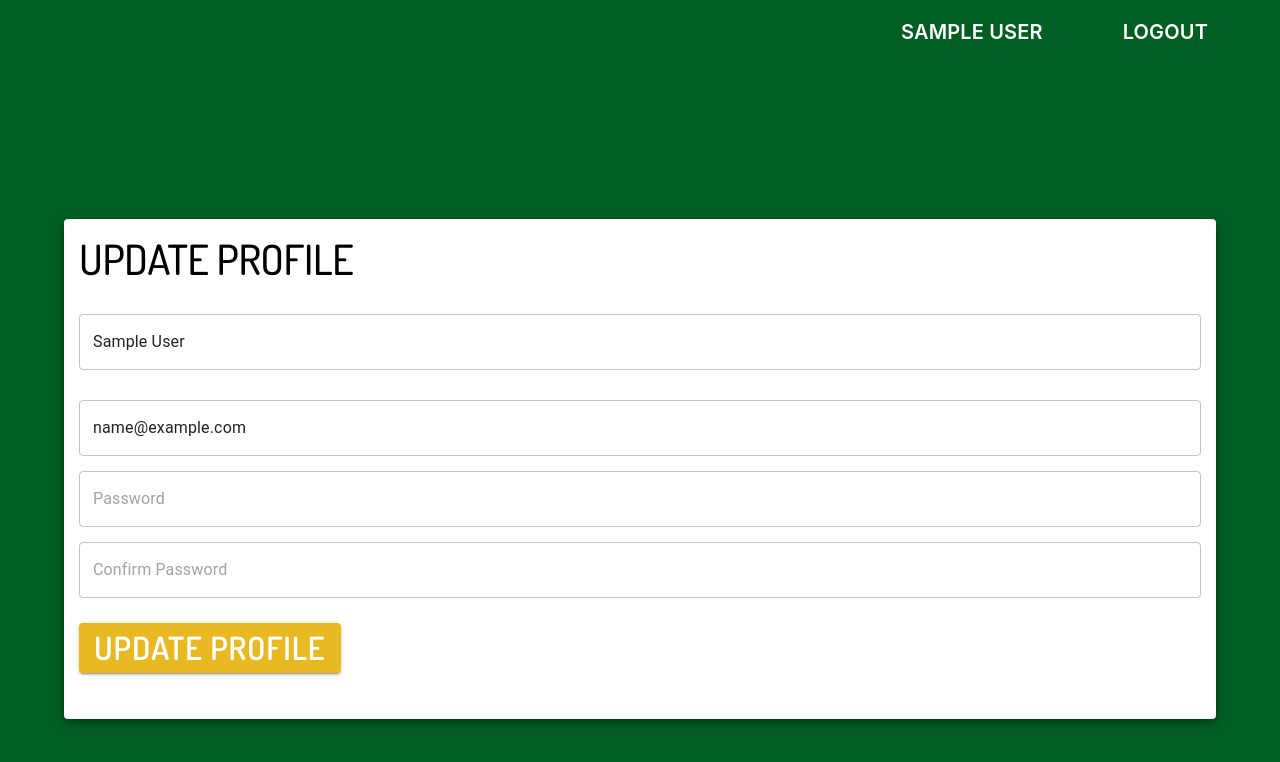
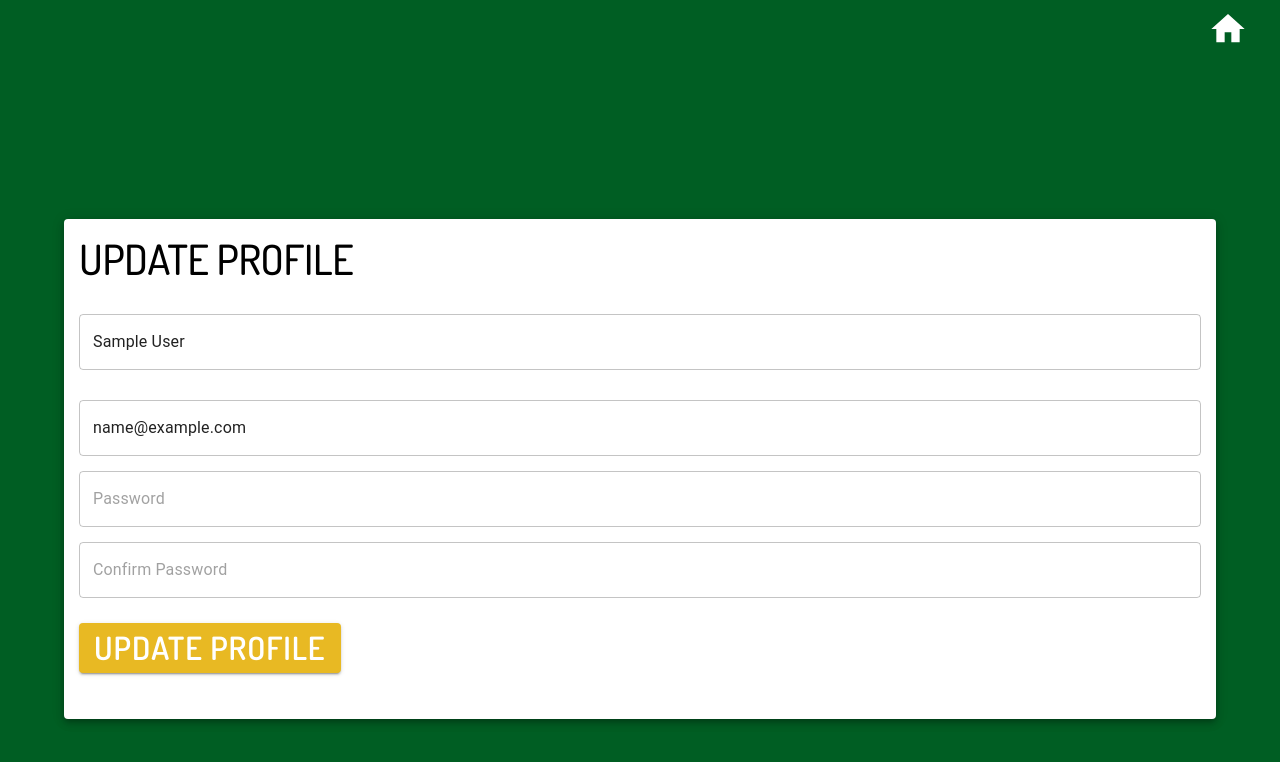
Before and after one commit to tylerpgen/golf-scores, a React (Vite) app in the folder client/: page /profile in a window 1280 px wide. Shown: the top 762 px of the page. Built offline with nearby package versions, Linux system fonts and the light colour scheme; sample sign-in values are in the browser's storage.

Commit message:
changed navbar in profile page to home button

```diff
--- a/client/src/pages/ProfilePage.jsx
+++ b/client/src/pages/ProfilePage.jsx
@@ -4,9 +4,9 @@ import { toast } from "react-toastify";
 import { useTheme } from "@emotion/react";
 import { Box, Button, Container, FormControl, Paper, TextField, Typography } from "@mui/material";
 import MoonLoader from "react-spinners/MoonLoader";
-import Navbar from "../components/Navbar";
 import { setCredentials } from "../features/authReducer";
 import { useUpdateUserMutation } from "../features/usersApiSlice";
+import HomeButton from "../components/HomeButton";
 
 const ProfilePage = () => {
   const [formData, setFormData] = useState({
@@ -66,7 +66,7 @@ const ProfilePage = () => {
   const theme = useTheme();
   return (
     <>
-      <Navbar />
+      <HomeButton />
       <Box
         sx={{
           minHeight: "100vh",
```
